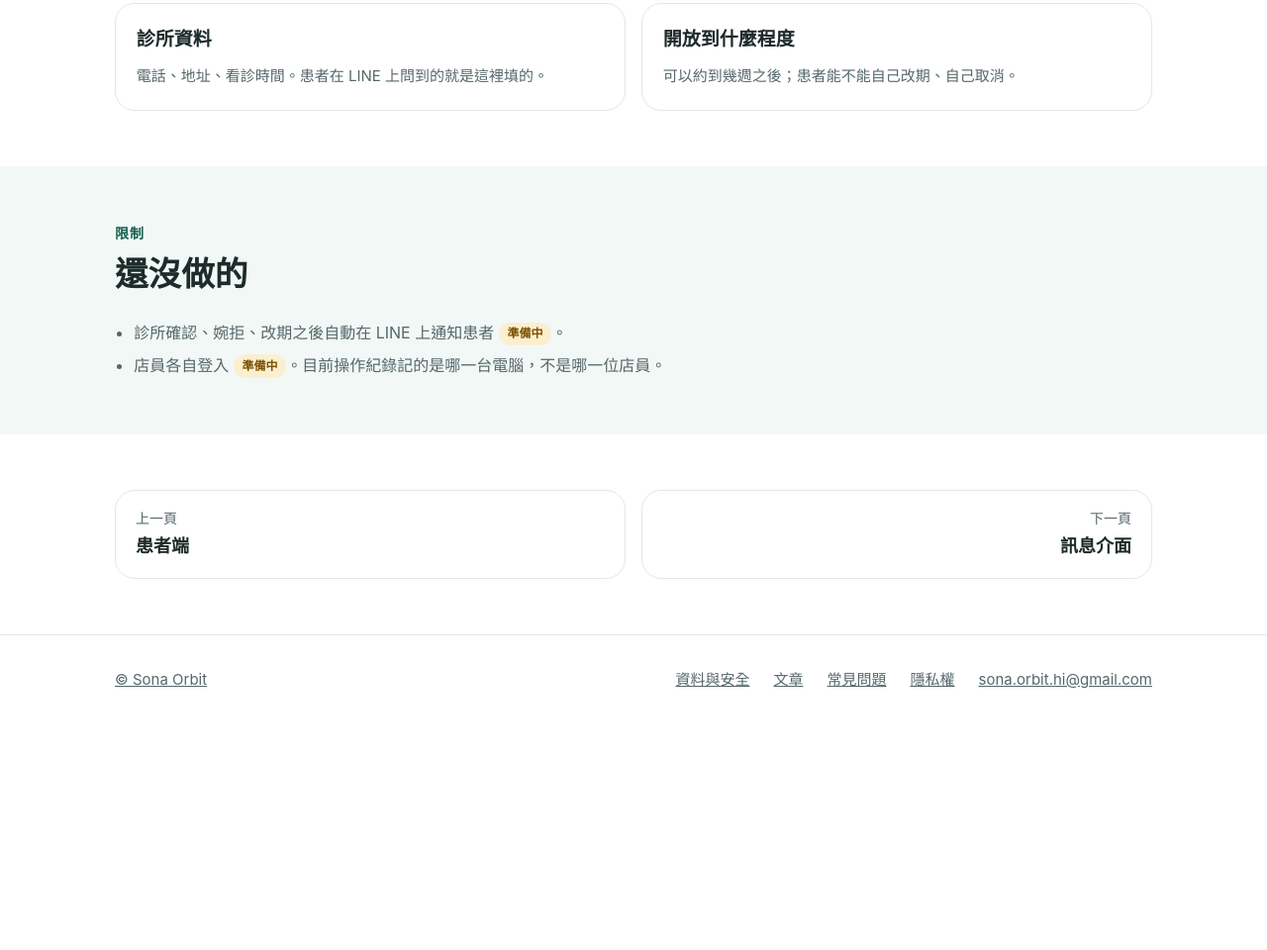
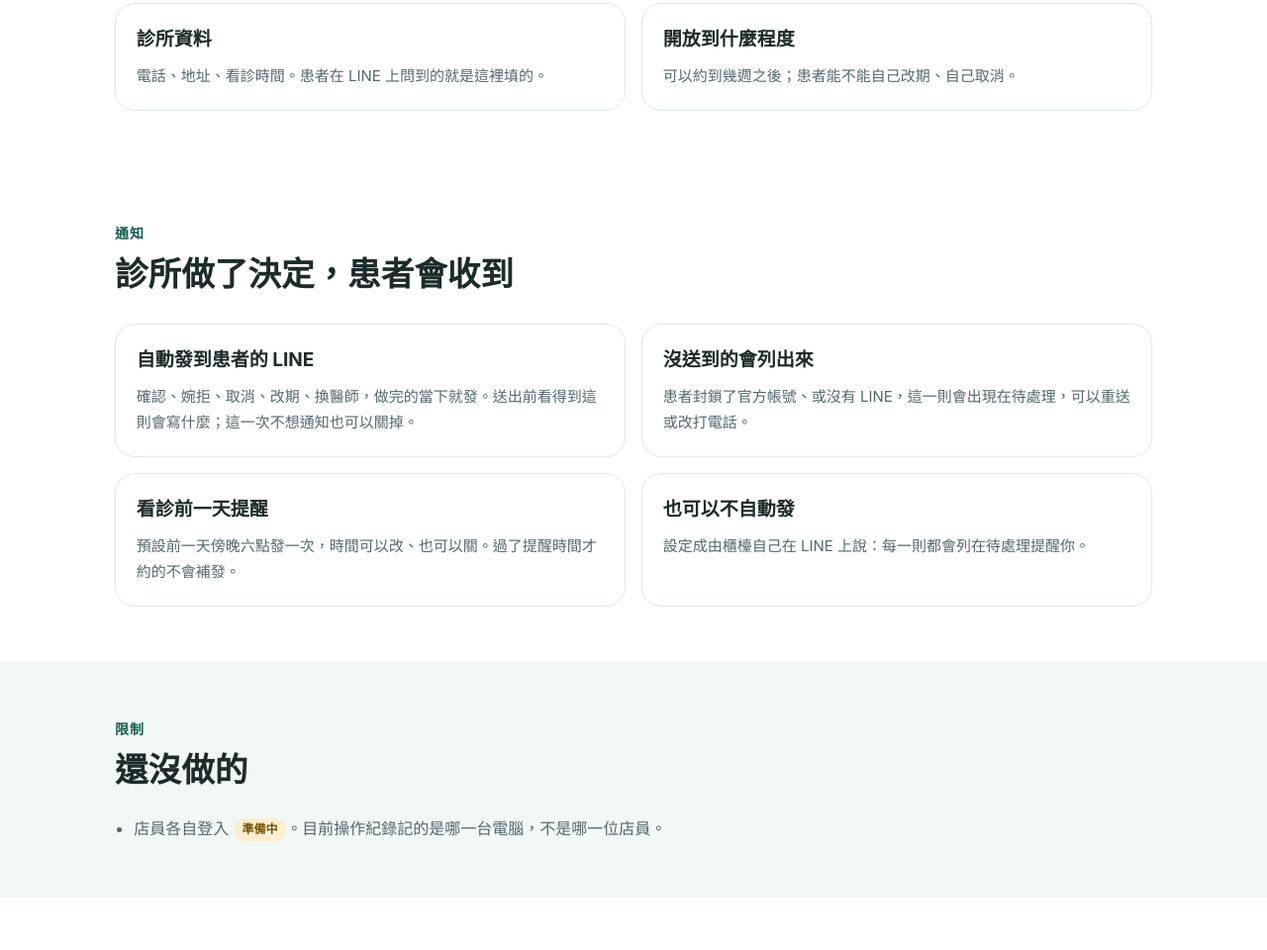
Before and after one commit to sona-orbit/chaohaoyue, a plain HTML site: page booking/index.html in a window 1280 px wide. Shown: the part 3841-4801 px from the top of the page at 99% size. Before the commit the page ends 4573 px from the top, so only its background shows below. Drawn offline with Linux system fonts and the light colour scheme.

Commit message:
Publish video link; notifications and booking-change events are live

```diff
--- a/booking/index.html
+++ b/booking/index.html
@@ -110,13 +110,24 @@
     <div class="stepcard"><h3>開放到什麼程度</h3><p>可以約到幾週之後；患者能不能自己改期、自己取消。</p></div>
   </div>
 </div></section>
+<section class="block"><div class="wrap">
+  <div class="txt lead">
+    <div class="kicker">通知</div>
+    <h2>診所做了決定，患者會收到</h2>
+  </div>
+  <div class="feat c2">
+    <div class="stepcard"><h3>自動發到患者的 LINE</h3><p>確認、婉拒、取消、改期、換醫師，做完的當下就發。送出前看得到這則會寫什麼；這一次不想通知也可以關掉。</p></div>
+    <div class="stepcard"><h3>沒送到的會列出來</h3><p>患者封鎖了官方帳號、或沒有 LINE，這一則會出現在待處理，可以重送或改打電話。</p></div>
+    <div class="stepcard"><h3>看診前一天提醒</h3><p>預設前一天傍晚六點發一次，時間可以改、也可以關。過了提醒時間才約的不會補發。</p></div>
+    <div class="stepcard"><h3>也可以不自動發</h3><p>設定成由櫃檯自己在 LINE 上說：每一則都會列在待處理提醒你。</p></div>
+  </div>
+</div></section>
 <section class="block soft"><div class="wrap">
   <div class="txt lead">
     <div class="kicker">限制</div>
     <h2>還沒做的</h2>
   </div>
   <ul class="limits">
-    <li>診所確認、婉拒、改期之後自動在 LINE 上通知患者 <span class="tag soon">準備中</span>。</li>
     <li>店員各自登入 <span class="tag soon">準備中</span>。目前操作紀錄記的是哪一台電腦，不是哪一位店員。</li>
   </ul>
 </div></section>
```
Also changed, not shown: his/index.html (+2 -1 lines), index.html (+1 -1 lines), patients/index.html (+2 -1 lines).
